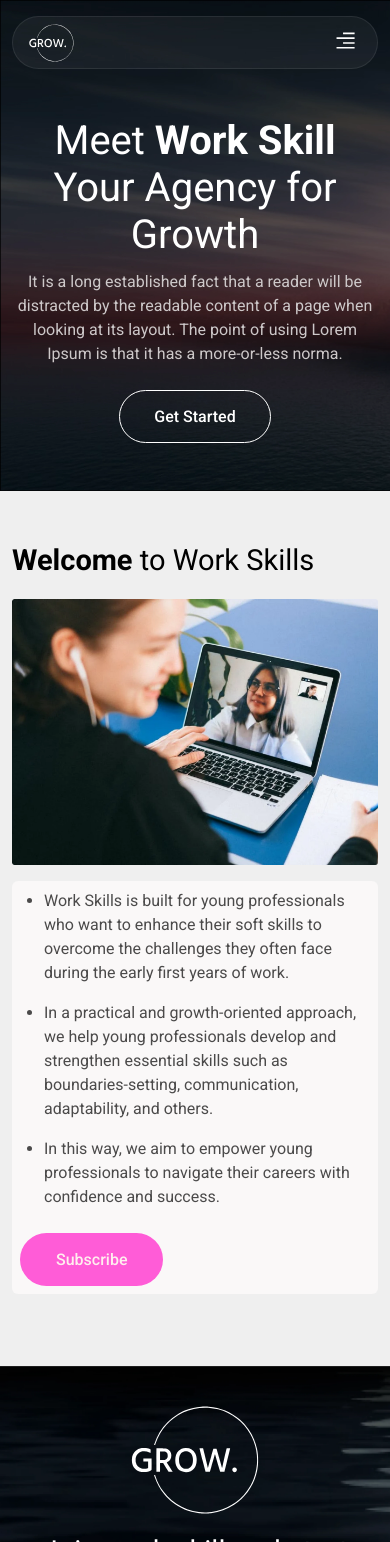
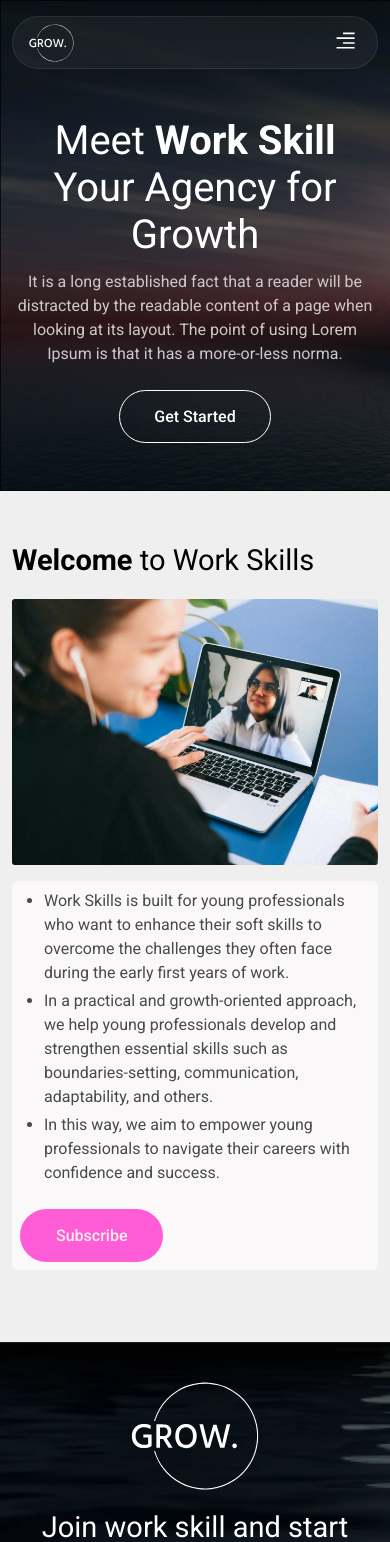
Before and after one commit to sukhvinder-jaat/grow, a React (Create React App) app: page / in a window 390 px wide. Shown: the top 1542 px of the page. Built offline with nearby package versions, Linux system fonts and the light colour scheme.

Commit message:
firebase deploy

```diff
--- a/src/App.css
+++ b/src/App.css
@@ -136,7 +136,7 @@ button {
     --fs-md: 18px;
     --fs-xl: 20px;
     --fs-2xl: 24px;
-    --fs-4xl: 40px;
+    --fs-4xl: 39px;
     --fs-5xl: 52px;
     --fs-6xl: 60px;
   }
--- a/src/components/Welcome.jsx
+++ b/src/components/Welcome.jsx
@@ -26,12 +26,12 @@ export const Welcome = () => {
                 <span className="fw-semibold ">Welcome</span> to Work Skills
               </p>
               <ul className="ps-4 mb-xl-5 mb-4">
-                <li className="list_dot ff_roboto fs_sm fw-normal clr_silver4B mb-3">
+                <li className="list_dot ff_roboto fs_sm fw-normal clr_silver4B mb-lg-3 mb-1">
                   Work Skills is built for young professionals who want to
                   enhance their soft skills to overcome the challenges they
                   often face during the early first years of work.
                 </li>
-                <li className="list_dot ff_roboto fs_sm fw-normal clr_silver4B mb-3">
+                <li className="list_dot ff_roboto fs_sm fw-normal clr_silver4B mb-lg-3 mb-1">
                   In a practical and growth-oriented approach, we help young
                   professionals develop and strengthen essential skills such as
                   boundaries-setting, communication, adaptability, and others.
--- a/src/index.css
+++ b/src/index.css
@@ -193,7 +193,7 @@ button:focus:not(:focus-visible) {
   width: 100%;
   left: 1%;
   top: 9%;
-  height: 490px;
+  height: 470px;
   background-repeat: no-repeat;
   background-size: 100% 100%;
   background-image: url(./assets/images/webp/WelcomeImg.webp);
@@ -361,6 +361,11 @@ button:focus:not(:focus-visible) {
     height: 100vh;
   }
 }
+@media (min-width: 1199.98px) {
+  .welcomeImg::after {
+    height: 534px;
+  }
+}
 @media (min-width: 991.98px) {
   .position-lg-absolute {
     position: absolute;
@@ -373,7 +378,7 @@ button:focus:not(:focus-visible) {
 @media (max-width: 767.98px) {
   .nav_show {
     position: fixed;
-    height: 100vh;
+    height: 0vh;
     background-color: black;
     transition: all 0.6s linear;
     left: -127%;
@@ -382,7 +387,7 @@ button:focus:not(:focus-visible) {
     justify-content: center;
     flex-direction: column;
     z-index: 10;
-    top: 0px;
+    top: 0;
   }
   .updateBoxSmall {
     max-width: 96% !important;
@@ -392,6 +397,7 @@ button:focus:not(:focus-visible) {
   }
   .nav_show.showw {
     left: 0%;
+    height: 100vh;
   }
   .welcomeImg::after {
     display: none !important;
```
